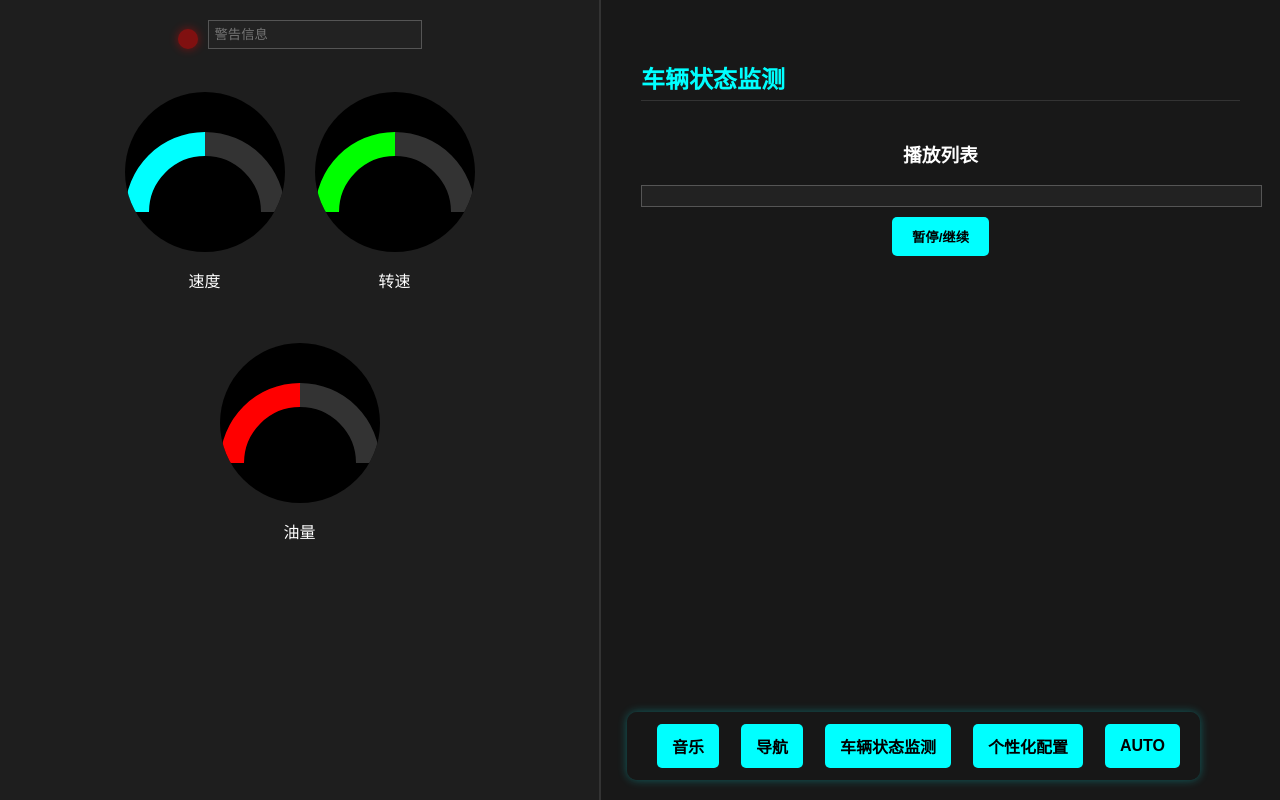
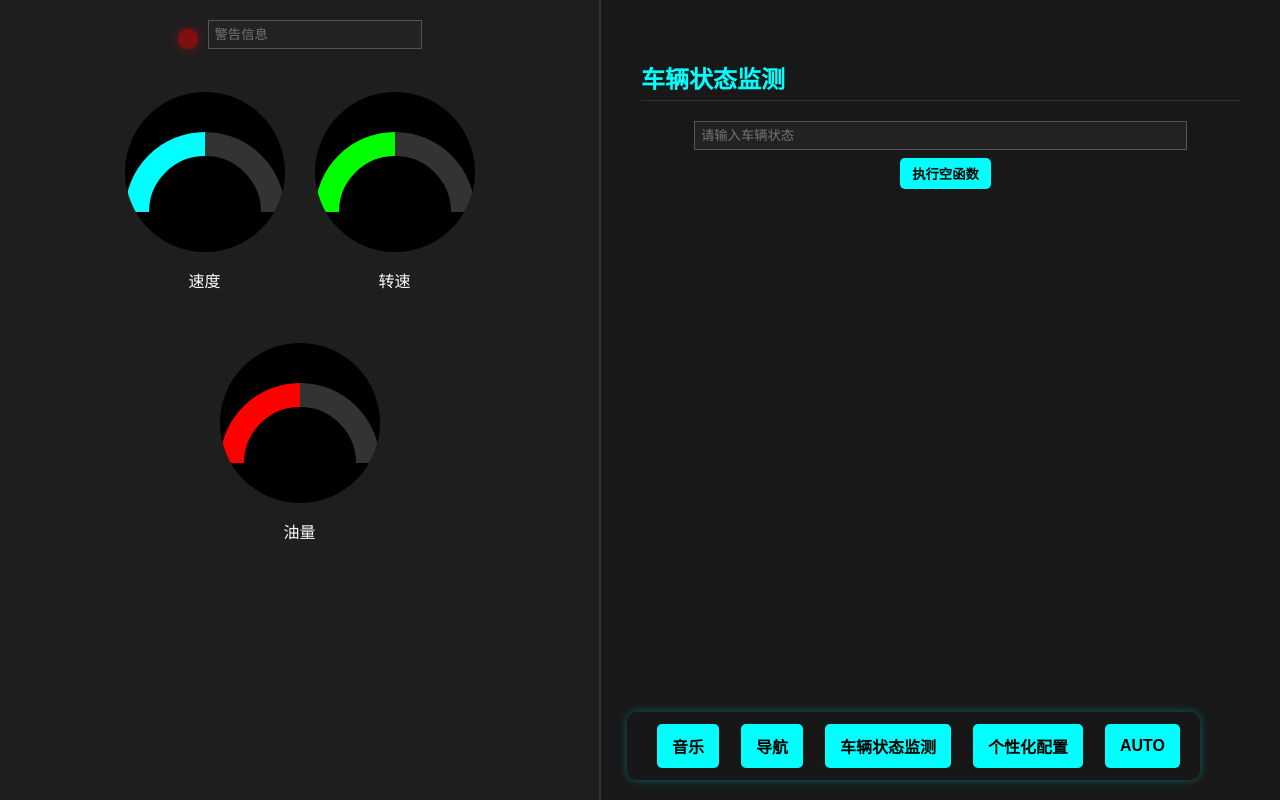
Before and after one commit to CentaureaHO/NKU_SoftwareEngineering, a Flask app: page /status in a window 1280 px wide. Run offline with Flask 3, Linux system fonts and the light colour scheme.

Commit message:
add status

```diff
--- a/viewer/templates/config.html
+++ b/viewer/templates/config.html
@@ -318,9 +318,6 @@
                 </div>
             {% endfor %}
         </div>
-
-
-
         <script>
         function handleMusic(action) {
             if (action === 'next') {
--- a/viewer/templates/status.html
+++ b/viewer/templates/status.html
@@ -289,19 +289,74 @@
         </script>
 
         <h2>车辆状态监测</h2>
-        <h3>播放列表</h3>
-        <div class="music-player" style="width: 100%; margin-bottom: 20px;">
-            <div id="music-info" style="width: 100%; background-color: #222; color: #fff; border: 1px solid #555; padding: 10px; margin-bottom: 10px; font-family: 'Segoe UI', sans-serif;">
-                {% for music_item in music_info %}
-                    <button onclick="playMusic('{{ music_item }}')" style="background-color: #444; color: #fff; border: none; padding: 10px; margin: 5px; width: 100%; text-align: left;">
-                        {{ music_item }}
-                    </button>
-                {% endfor %}
-            </div>
-            <div style="display: flex; justify-content: center; gap: 10px; margin-top: 10px;">
-                <button onclick="handleMusic('next')" style="margin: 0; padding: 10px 20px;">暂停/继续</button>
-            </div>
-        </div>
+
+        <!-- 文本输入框 -->
+        <input type="text" id="statusInput" placeholder="请输入车辆状态" />
+        <button onclick="callVoidFunction()">执行空函数</button>
+
+        <!-- 显示所有输入内容 -->
+        <div id="statusResult" style="margin-top: 10px;"></div>
+
+        <script>
+            function callVoidFunction() {
+                const input = document.getElementById("statusInput").value;
+                if (!input.trim()) return; // 避免空输入
+
+                fetch('/call_void', {
+                    method: 'POST',
+                    headers: {
+                        'Content-Type': 'application/json'
+                    },
+                    body: JSON.stringify({ status: input })
+                }).then(response => {
+                    if (response.ok) {
+                        console.log("✅ 成功调用空函数");
+
+                        const container = document.getElementById("statusResult");
+
+                        // 创建一个新的 div 元素（表示一条状态项）
+                        const newItem = document.createElement("div");
+                        newItem.textContent = "输入内容: " + input;
+                        newItem.style.marginBottom = "5px";
+                        newItem.style.display = "flex";
+                        newItem.style.alignItems = "center";
+
+                        // 删除按钮 🔧 新增代码
+                        const deleteBtn = document.createElement("button");
+                        deleteBtn.textContent = "删除";
+                        deleteBtn.style.marginLeft = "10px";
+                        deleteBtn.onclick = function () {
+                            container.removeChild(newItem);
+                        };
+
+                        // 设置按钮 🔧 新增代码
+                        const setBtn = document.createElement("button");
+                        setBtn.textContent = "设置";
+                        setBtn.style.marginLeft = "5px";
+                        setBtn.onclick = function () {
+                            newItem.style.backgroundColor = "lightgreen";
+                        };
+
+                        // 添加按钮到状态项中 🔧 新增代码
+                        newItem.appendChild(deleteBtn);
+                        newItem.appendChild(setBtn);
+
+                        // 添加状态项到页面
+                        container.appendChild(newItem);
+
+                        // 清空输入框
+                        document.getElementById("statusInput").value = "";
+                    } else {
+                        console.error("❌ 调用失败");
+                    }
+                }).catch(error => {
+                    console.error('❌ 请求错误:', error);
+                });
+            }
+        </script>
+
+
+
 
 
         <script>
--- a/viewer/viewer.py
+++ b/viewer/viewer.py
@@ -206,6 +206,16 @@ def gesture_page():
     dropdown_options = ["选项A", "选项B", "选项C"]
 
     return render_template('gesture.html', text_list=text_list, dropdown_options=dropdown_options)
+@viewer.route('/call_void', methods=['POST'])
+def call_void():
+    data = request.get_json()
+    status = data.get('status', '空')
+    void(status)
+    return '', 204  # 无返回内容
+
+def void(status):
+    # 空函数添加参数
+    print(f"🚗 收到车辆状态输入：{status}")
 
 if __name__ == '__main__':
     viewer.run(debug=True)
```
